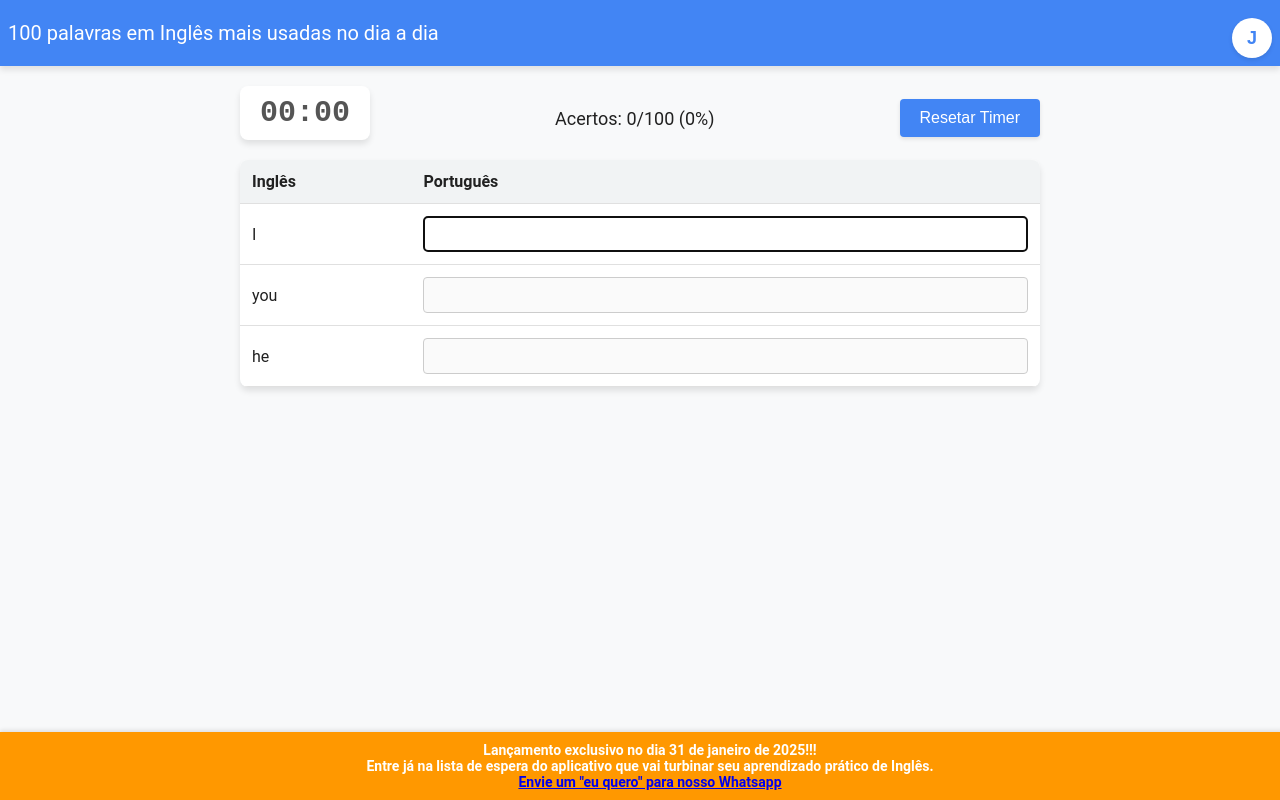
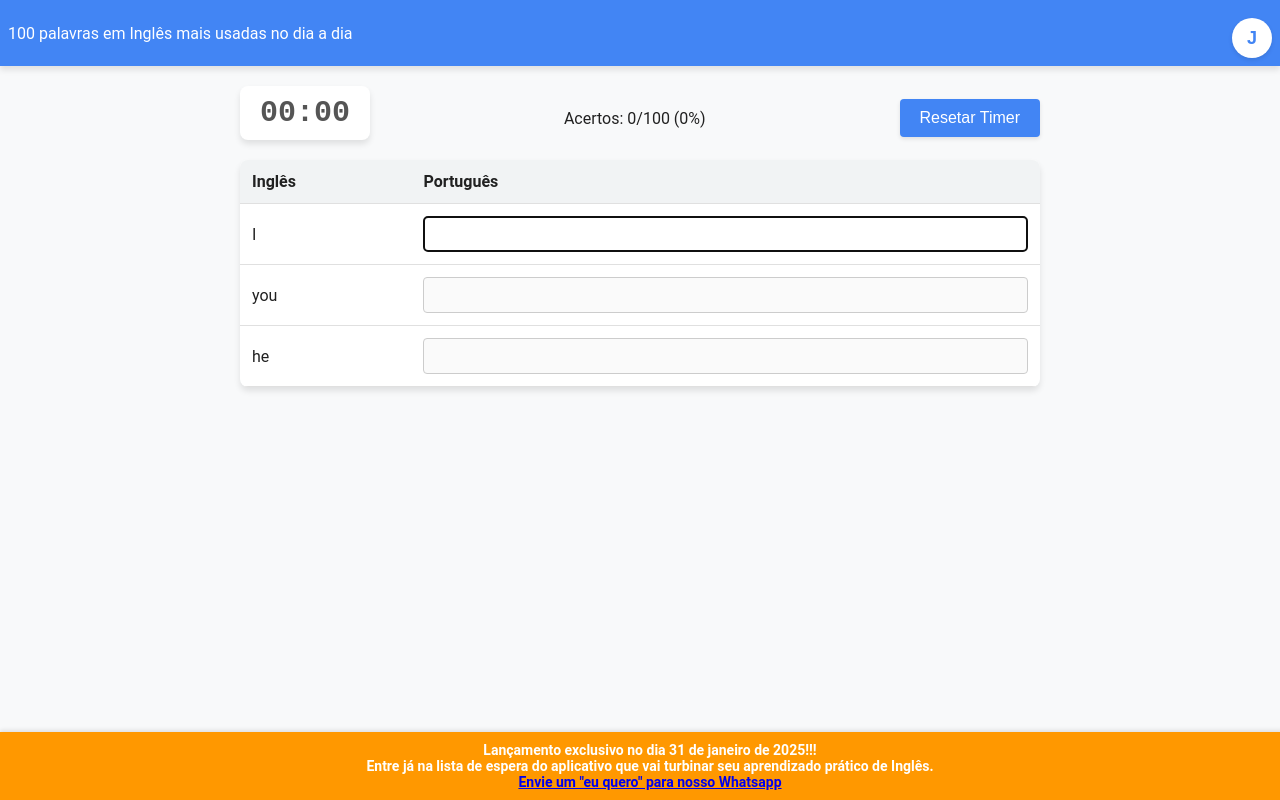
Before and after one commit to wesley-wms/100-palavras-mais-usadas-em-ingles, a plain HTML site: page index.html in a window 1280 px wide. Drawn offline with Linux system fonts and the light colour scheme; a web font is replaced by a local one.

Commit message:
Update index.html

```diff
--- a/index.html
+++ b/index.html
@@ -105,7 +105,7 @@
       background-color: #3367d6;
     }
     .accuracy {
-      font-size: 18px;
+      font-size: 16px;
       margin-top: 10px;
     }
     footer {
@@ -165,7 +165,7 @@
       background-color: #4285f4;
       color: white;
       padding: 8px;
-      font-size: 20px;
+      font-size: 16px;
       display: flex;
       justify-content: space-between;
       align-items: center;
```
